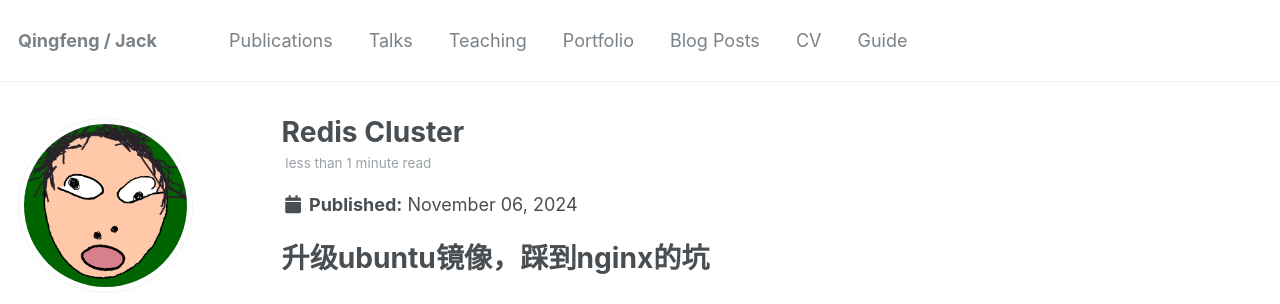
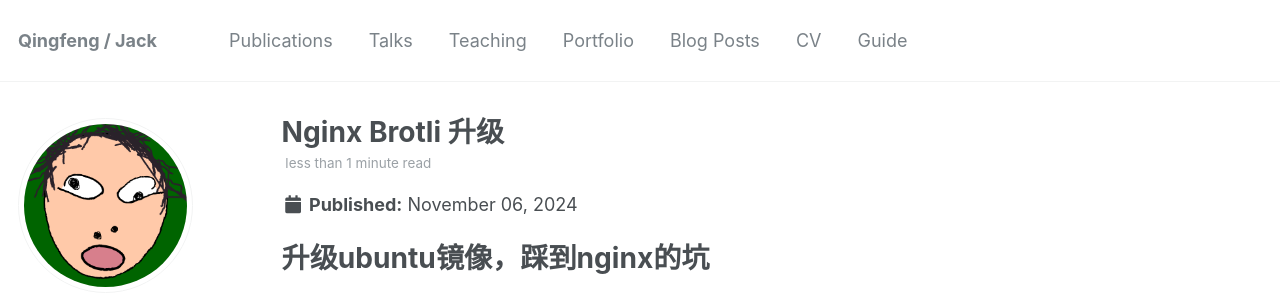
Before and after one commit to Only-jackma/qingfeng, a Jekyll site: the page built from _posts/2024-11-08-nginx-brotli.md, in a window 1280 px wide and 900 px high. Shown: the top 304 px of the window. Built offline with Jekyll 4.4.1, drawn with Linux system fonts in a browser that asks for light colours; some web fonts are replaced; formulas are drawn with MathJax 3.

Commit message:
change title

```diff
--- a/_posts/2024-11-08-nginx-brotli.md
+++ b/_posts/2024-11-08-nginx-brotli.md
@@ -1,5 +1,5 @@
 ---
-title: 'Redis Cluster'
+title: 'Nginx Brotli 升级'
 date: 2024-11-06
 permalink: /posts/2024/11/nginx-brotli/
 tags:
```
